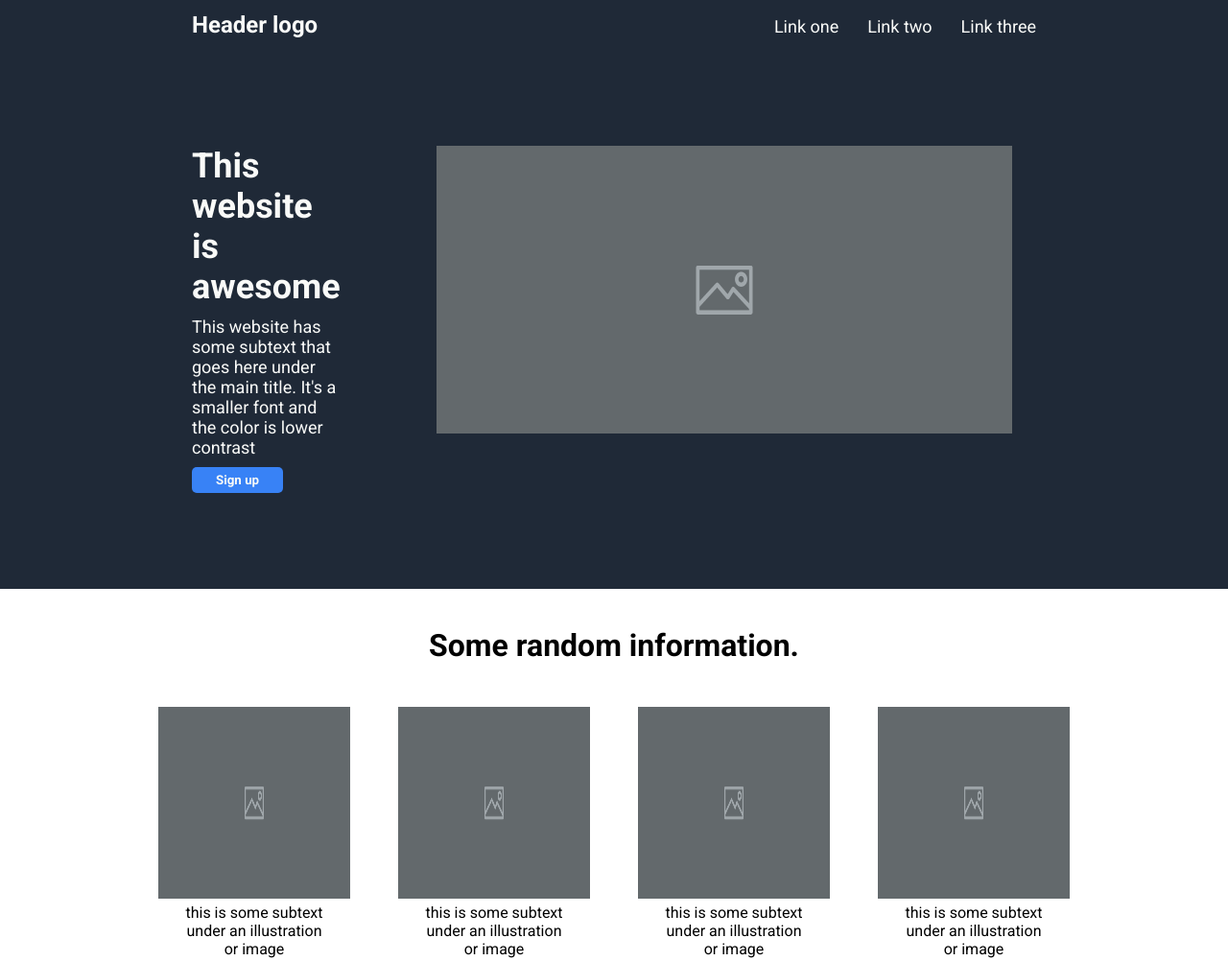
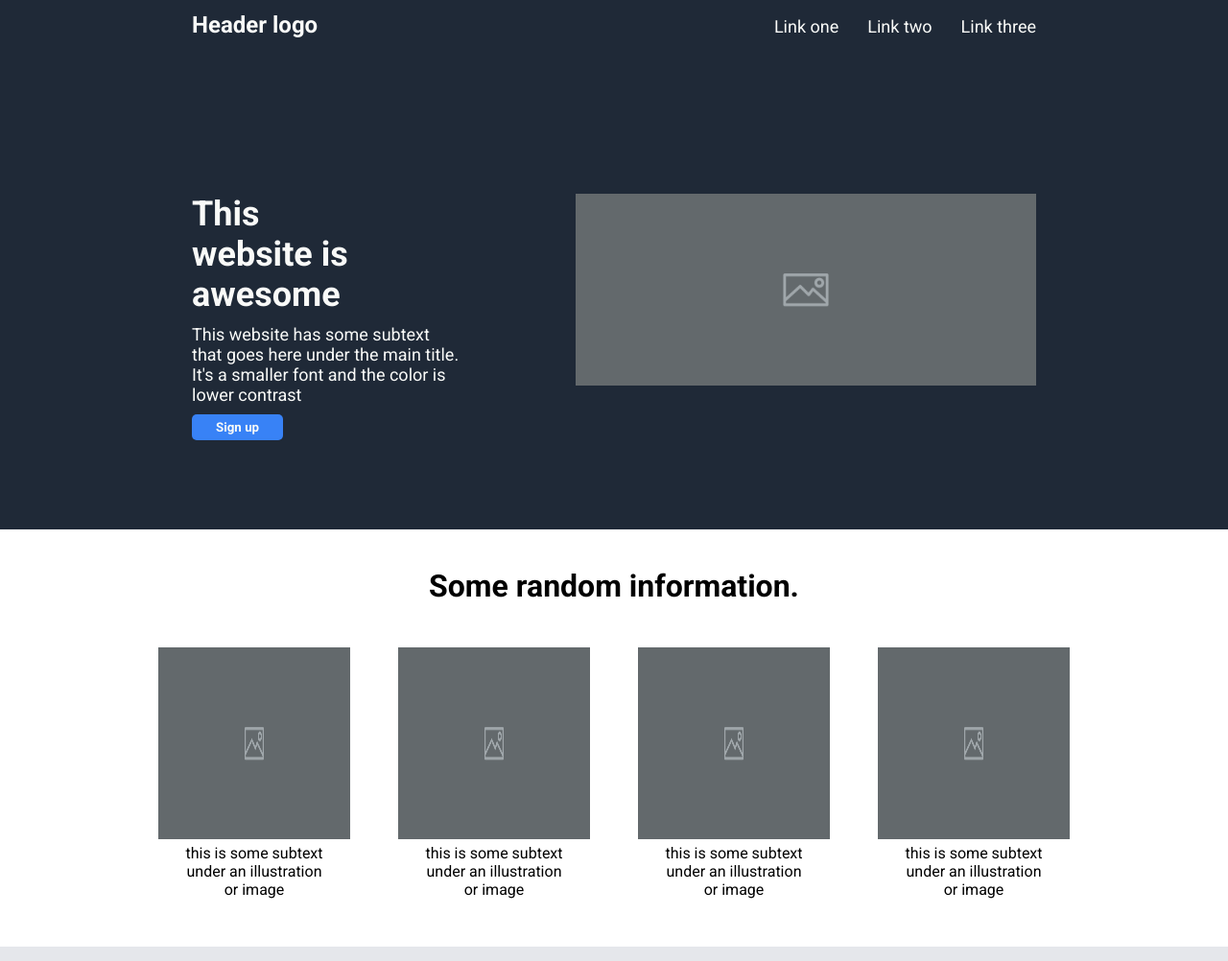
Before and after one commit to kiwaeva/odin-webpage-assignment, a plain HTML site: page index.html in a window 1280 px wide. Shown: the top 1002 px of the page at 96% size. Drawn offline with Linux system fonts and the light colour scheme.

Commit message:
Fix alignment issue in first section info.

```diff
--- a/css/style.css
+++ b/css/style.css
@@ -39,27 +39,30 @@ li.logo {
 
 .info{
     display: flex;
-    flex: 1 0 100%;
+    flex: 1 1 100%;
+    justify-content: space-around;
+    gap:50px;
+    padding: 50px 0;
 }
 .info1{
     flex-direction: column;
 }
 
-.section1 h1{
+.info1 h1{
    margin-top: 100px;
    font-size: 36px;
    font-weight:bolder;
    width: 50%;
 }
 
-.section1 p{
-    /* width:60%; */
+.info1 p{
     padding: 10px 0;
     font-size: 18px;
+    width:80%;
 }
 
 button{
-    margin-bottom: 100px;
+    /* margin-bottom: 100px; */
     padding: 6px 25px;
     background-color: #3882f6;
     color: #f9faf8;
@@ -69,9 +72,9 @@ button{
 
 }
 img{
-    height:300px;
-    width: 600px;
-    margin: 100px;
+    height:200px;
+    width: 500px;
+    margin: 100px 0;
 
 }
 
```
